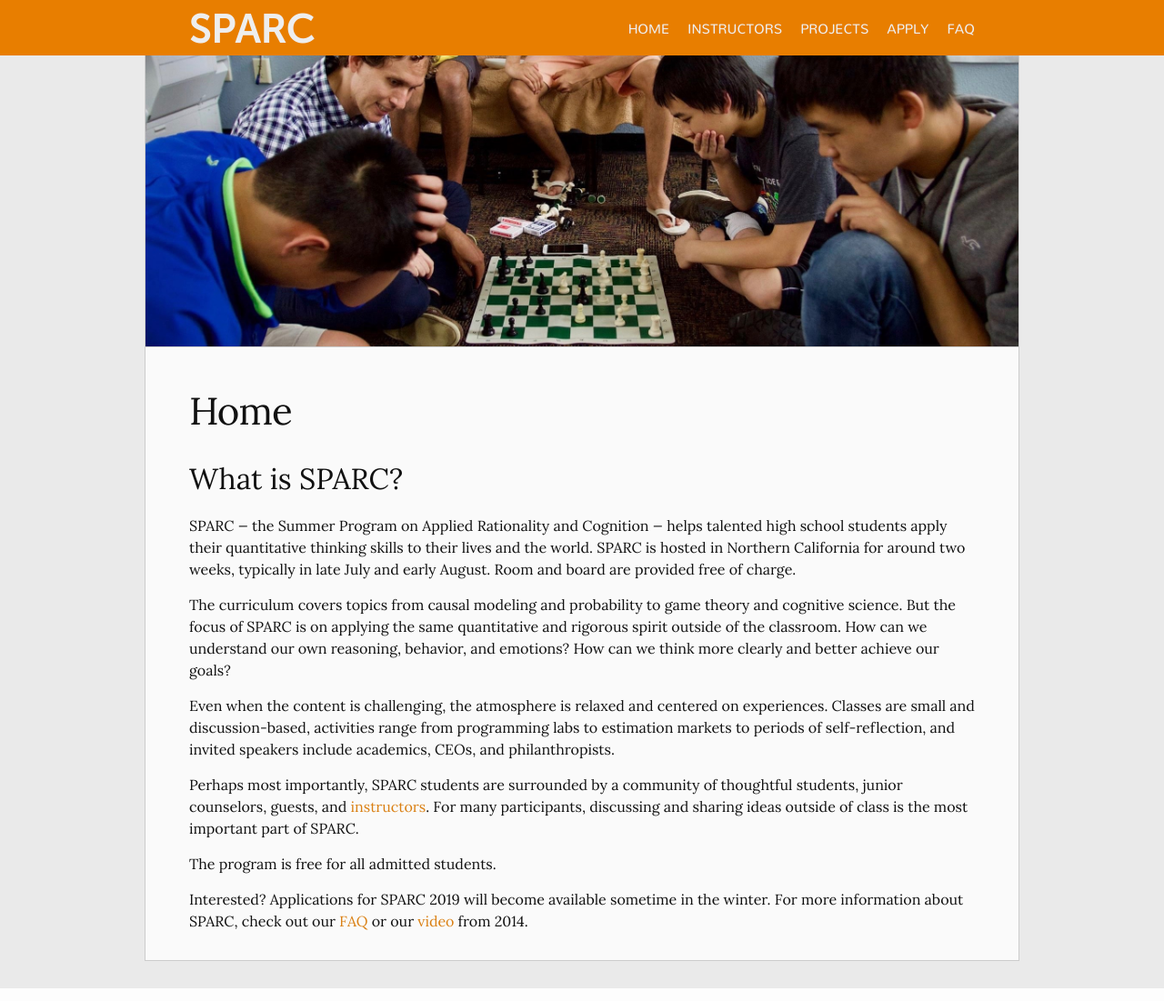
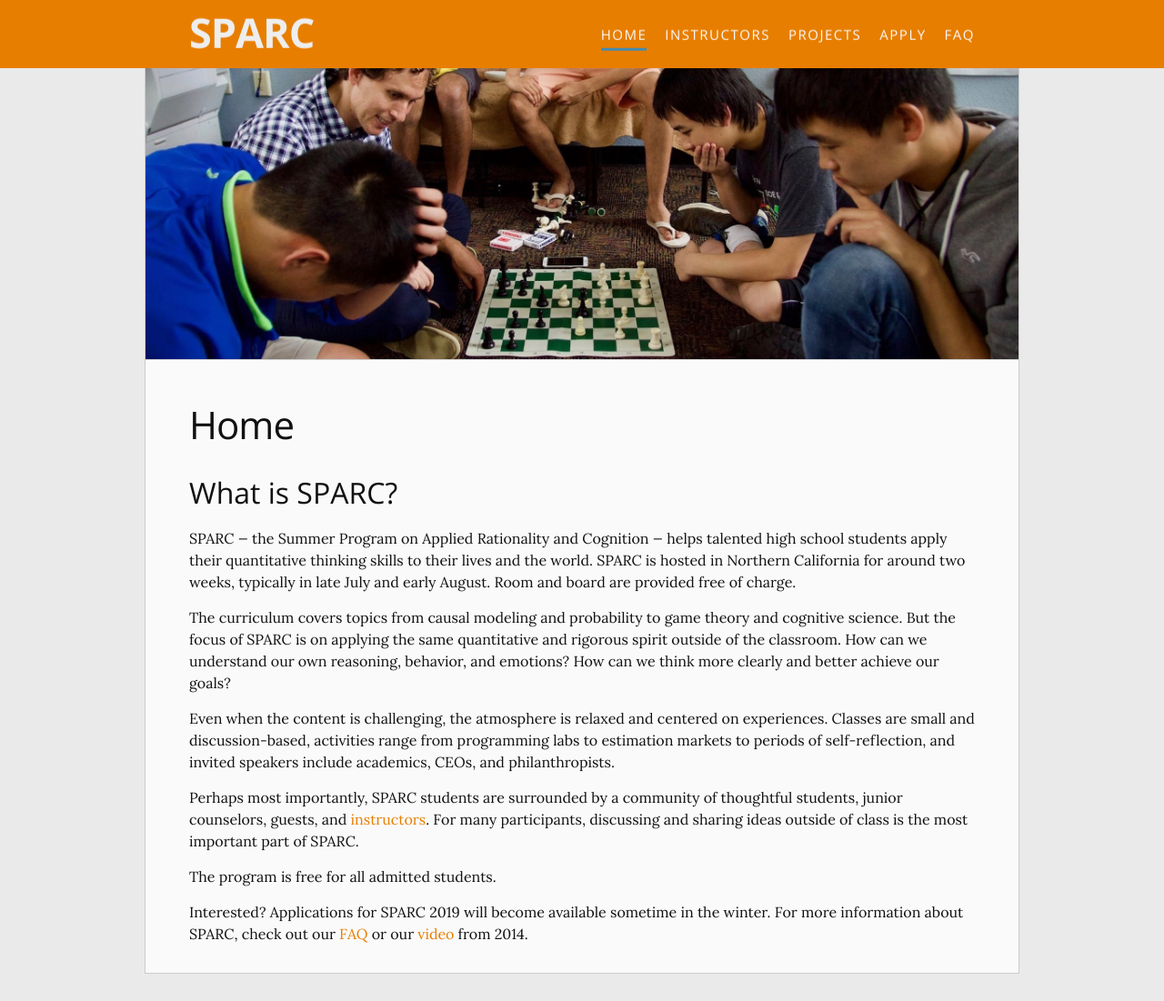
Before and after one commit to sparc-camp/sparc-camp.github.io, a Jekyll site: the page built from index.md, in a window 1280 px wide. Shown: the whole page at 91% size. Built offline with Jekyll 4.4.1, drawn with Linux system fonts in a browser that asks for light colours.

Commit message:
changed site orange; font is open sans; centering the navbar; current-page css

```diff
--- a/_includes/header.html
+++ b/_includes/header.html
@@ -23,7 +23,7 @@
 		  {%- for path in page_paths -%}
             {%- assign my_page = site.pages | where: "path", path | first -%}
             {%- if my_page.title and my_page.nav_order >=0 -%}
-            <a class="page-link" href="{{ my_page.url | relative_url }}">{{ my_page.title | escape }}</a>
+			<div class={%- if my_page.url == page.url -%}"current-page page-link-wrapper"{%- else -%}"page-link-wrapper" {%- endif -%}><a class="page-link" href="{{ my_page.url | relative_url }}">{{ my_page.title | escape }}</a></div>
             {%- endif -%}
           {%- endfor -%}
         </div>
--- a/assets/custom.scss
+++ b/assets/custom.scss
@@ -8,16 +8,17 @@
 
 $original-sparc-orange: #F79522;
 $sparc-orange: #E87E00;
+$sparc-blue: #448BB1;
 
 $body-bg-color: #ddd;
 $navbar-bg-color: $sparc-orange;
 //$navbar-bg-color: $body-bg-color;
 $content-bg-color: #fafafa;
+$url-color-neg: $content-bg-color;
+
 $banner-bg-color: #888;
-
 $site-title-size: 45px;
 
-$url-color-neg: #EEE;
 //$url-color-neg: #111;
 
 
@@ -53,12 +54,12 @@ $wrapper-width: calc(3 * #{$max-banner-height});
 
 @font-face {
 	font-family: "SiteTitleFont";
-	src: url("../assets/fonts/MuseoSans.ttf");
+	src: url("../assets/fonts/OpenSans-Bold.ttf");
 }
 
 @font-face {
-	font-family: "ourSansFont";
-	src: url("../assets/fonts/Nunito.ttf");
+	font-family: "OpenSans";
+	src: url("../assets/fonts/OpenSans-Regular.ttf");
 }
 
 strong {
@@ -76,16 +77,22 @@ blockquote {
 	font-size: $base-font-size;
 }
 
+h1, h2 {
+	font-family: "OpenSans", sans-serif;
+}
+
 a:link,
 a:visited,
 a:active,
 a:hover {
 	color: #DA8014;
+	color: $sparc-orange;
 }
 
 a:hover {
 	text-decoration: none;
 	color: $sparc-orange;
+	color: #E79029;
 }
 
 .wrapper {
@@ -102,10 +109,21 @@ a:hover {
 
 // Header (navbar + site title)
 
+#sitehead.wrapper {
+	//margin-top: auto;
+	//margin-bottom: auto;
+	height: 70%;
+	position: relative;
+	top: 50%;
+	transform: perspective(1px) translateY(-50%);
+}
+
 .site-header {
+	height: 75px;
 	border-top: none;
 	border-bottom: none;
-	padding-top: 5px;
+	padding: 0px;
+	//padding-top: 5px;
 	background-color: $navbar-bg-color;
 }
 
@@ -114,7 +132,8 @@ a:hover {
 .site-header .page-link:visited,
 .site-header .page-link:active, {
 	font-size: 15px;
-	font-family: "ourSansFont", sans-serif;
+	font-family: "OpenSans", sans-serif;
+	letter-spacing: 1.5px;
 	text-transform: uppercase;
 	color: $url-color-neg;
 }
@@ -124,7 +143,7 @@ a:hover {
 .site-title:visited,
 .site-title a:active,
 .site-title a:hover {
-	font-family: 'SiteTitleFont';  // Consider making this an image
+	font-family: 'SiteTitleFont', Helvetica;  // Consider making this an image
 	float: none;
 	//color: $url-color-neg;
 	color: $sparc-orange;
@@ -146,7 +165,22 @@ a:hover {
   }
 }
 
+.site-nav .page-link-wrapper:not(:last-child) {
+	margin-right: 20px;
+}
+
+.page-link-wrapper {
+	padding-left: 0px;
+	padding-right: 0px;
+	display: inline;
+}
+
 #site-title-logo-wrapper {
+	// OpenSans is a badly designed font, with the top whitespace
+	// higher than the bottom whitespace. Thus, I need to manually
+	// offset the site-title to make it look centered vertically.
+	transform: perspective(1px) translateY(-3px);
+	height: 100%;
 	float: left;
 }
 
@@ -154,6 +188,11 @@ a:hover {
 	height: $site-title-size;
 	height: 42px;
 	vertical-align: middle;
+}
+
+.current-page {
+	border-bottom: 3px solid $sparc-blue;
+	padding-bottom: 5px;
 }
 
 // Banner
```
Also changed, not shown: assets/fonts/Nunito.ttf (deleted), assets/fonts/OpenSans-Bold.ttf (added), assets/fonts/OpenSans-Regular.ttf (added).
